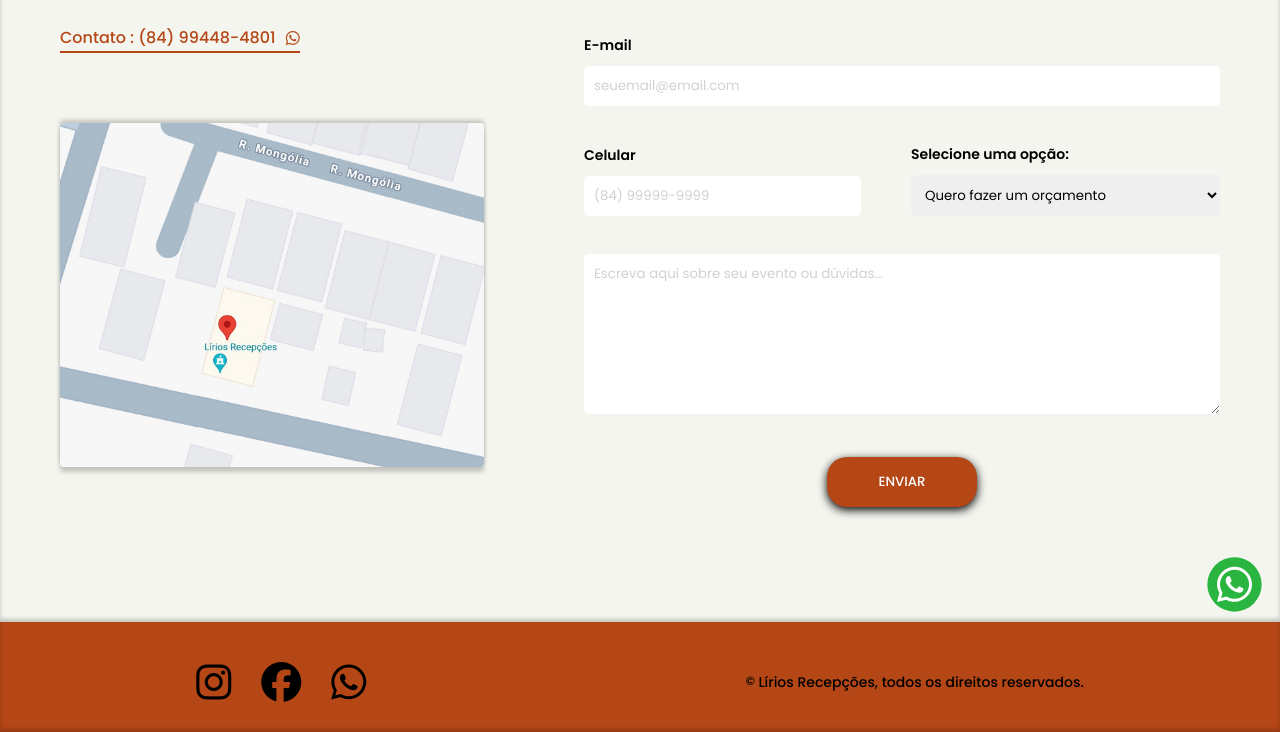
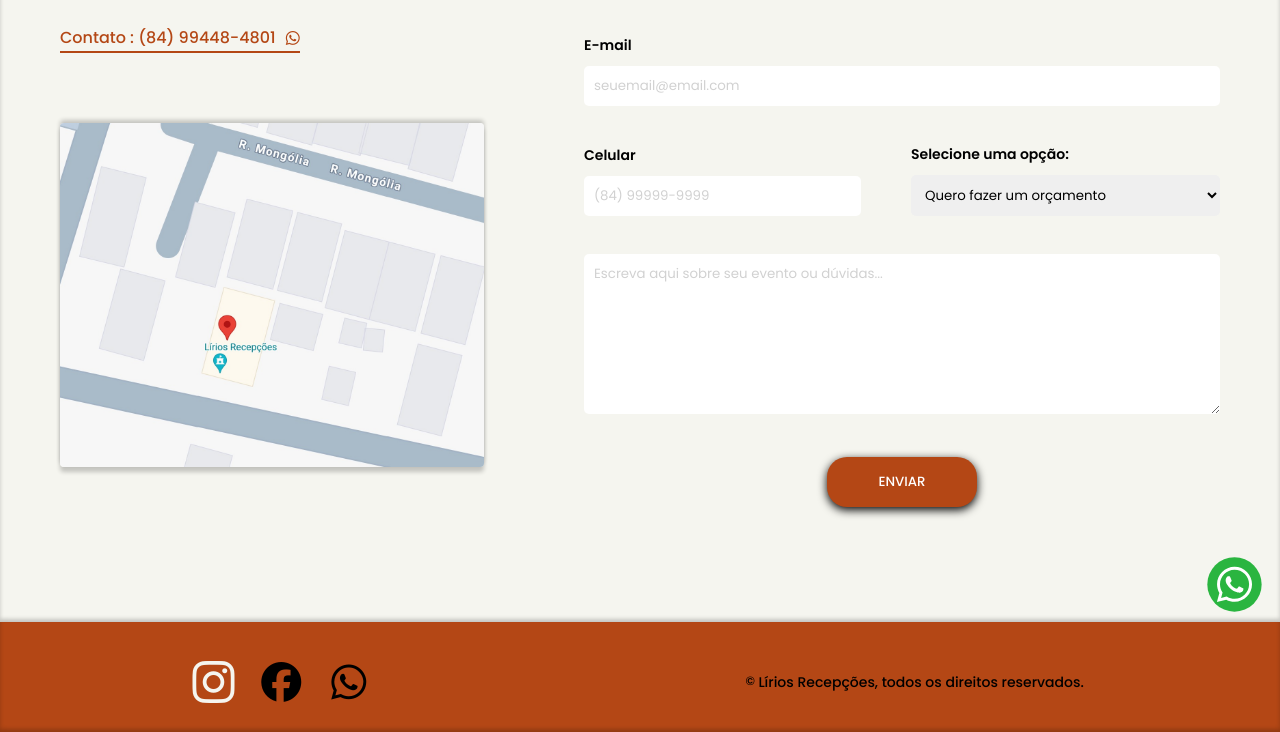
Before and after one commit to VictorNepomuceno/lirios, a plain HTML site: page index.html in a window 1280 px wide. In both pictures the pointer is over the icon 213 px from the left and 4581 px from the top of the page. Shown: the part 3899-4631 px from the top of the page. Drawn offline with Linux system fonts and the light colour scheme; a web font is replaced by a local one.

Commit message:
mudança nos icones de rede social do footer

```diff
--- a/css/footer/footer.css
+++ b/css/footer/footer.css
@@ -201,8 +201,14 @@
   gap: 30px;
 }
 
+.footer-icons i:hover {
+  color: var(--primary-bg-color);
+  transform: scale(1.2);
+}
+
 .footer-icons i {
   font-size: 40px;
+  transition: all 0.3s;
 }
 
 .telefone {
```
